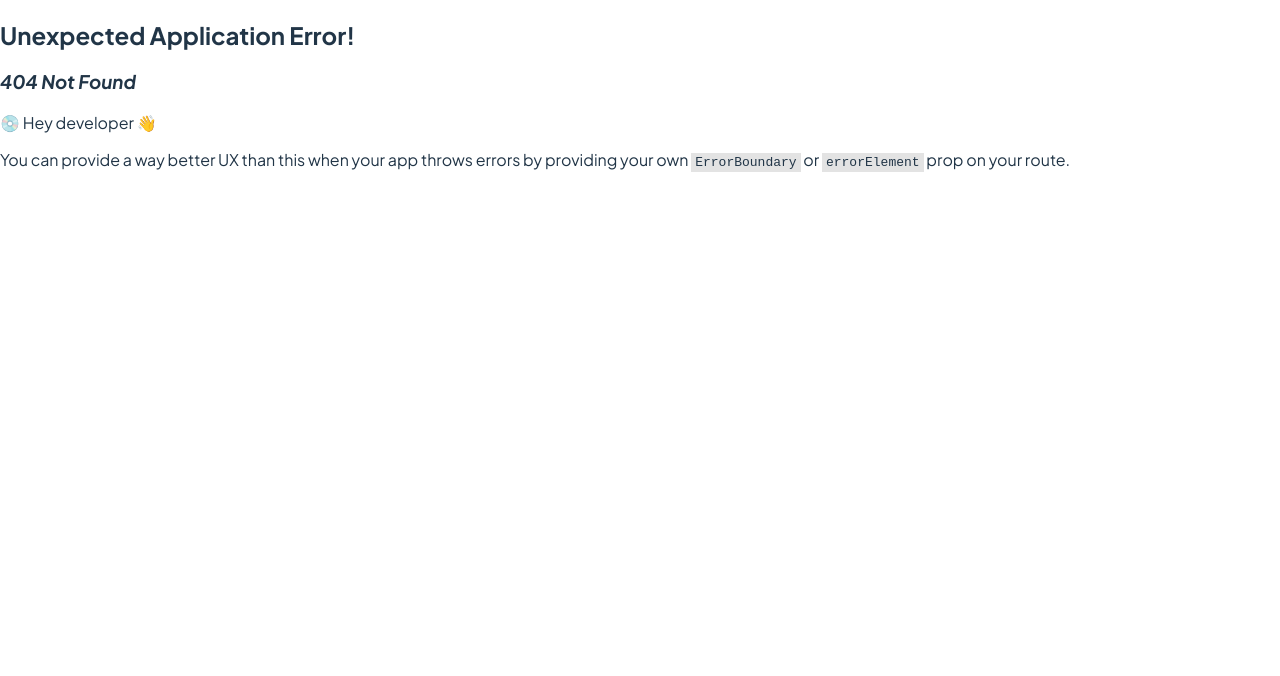
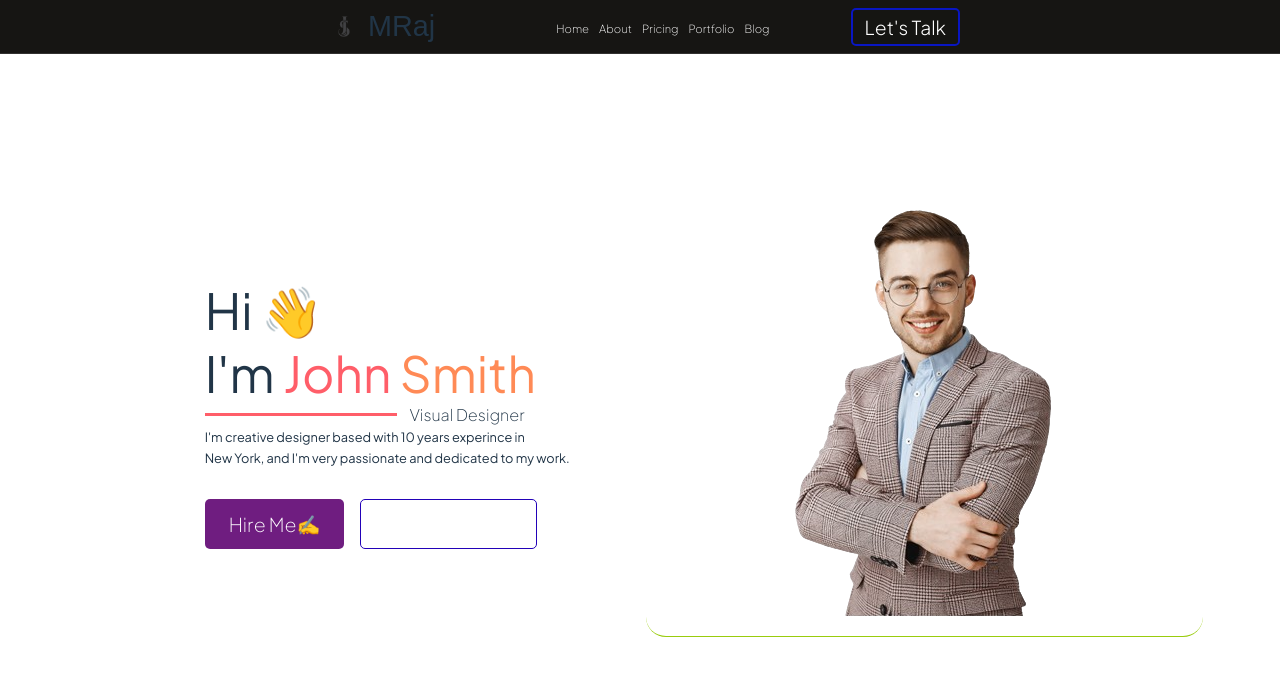
Before and after one commit to meheraaj/p1, a React (Vite) app: page / in a window 1280 px wide. Before the commit this address had no page. Shown: the top 676 px of the page. Built offline with nearby package versions, Linux system fonts and the light colour scheme; a web font is replaced by a local one.

Commit message:
fixed linksffsd

```diff
--- a/src/components/header/NavBar.jsx
+++ b/src/components/header/NavBar.jsx
@@ -15,27 +15,27 @@ const NavBar = () => {
         <div className="n__middle">
           <ul className="flexBox">
             <li className="n__list">
-              <Link to="/p1/" className="n__navbtn">
+              <Link to="/" className="n__navbtn">
                 Home
               </Link>
             </li>
             <li className="n__list">
-              <Link to="/p1/about" className="n__navbtn">
+              <Link to="/about" className="n__navbtn">
                 About
               </Link>
             </li>
             <li className="n__list">
-              <Link to="/p1/price" className="n__navbtn">
+              <Link to="/price" className="n__navbtn">
                 Pricing
               </Link>
             </li>
             <li className="n__list">
-              <Link to="/p1/portfolio" className="n__navbtn">
+              <Link to="/portfolio" className="n__navbtn">
                 Portfolio
               </Link>
             </li>
             <li className="n__list">
-              <Link to="/p1/blog" className="n__navbtn">
+              <Link to="/blog" className="n__navbtn">
                 Blog
               </Link>
             </li>
```
Also changed, not shown: src/main.jsx (+5 -5 lines).
